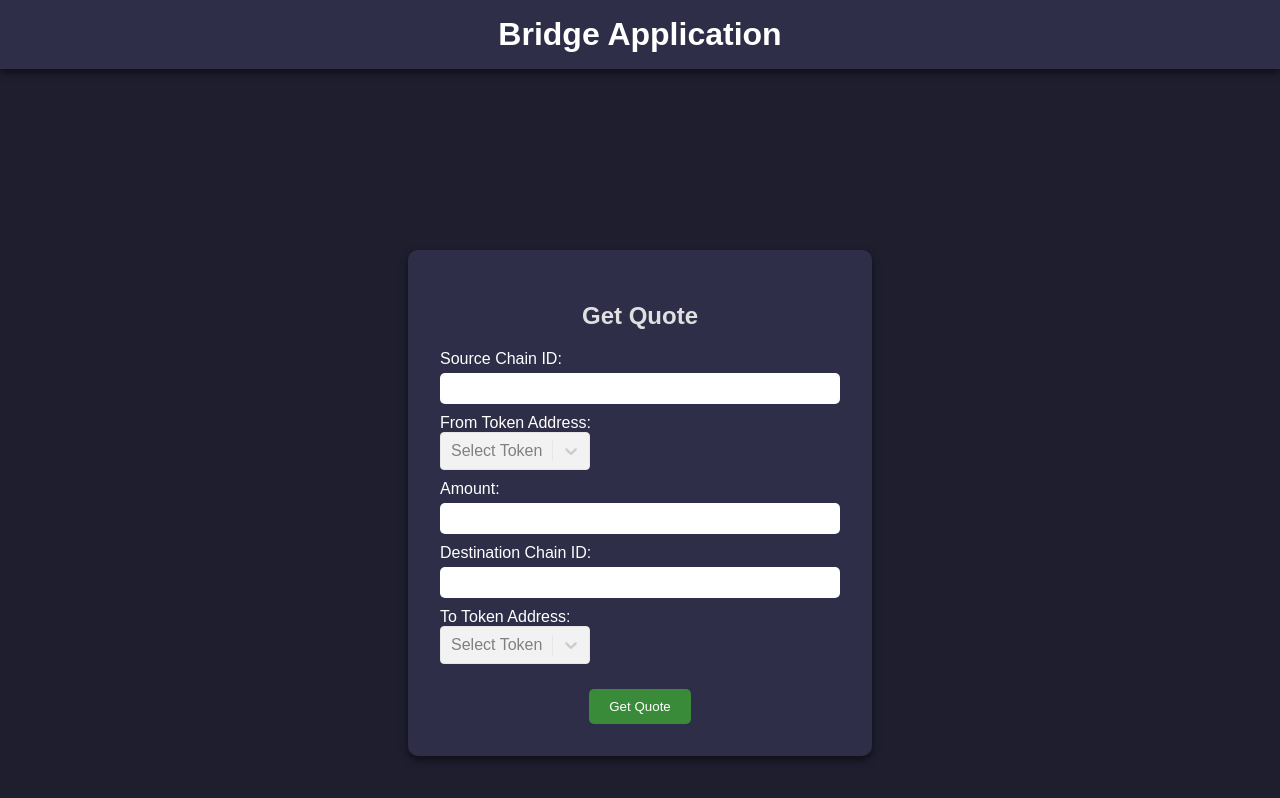
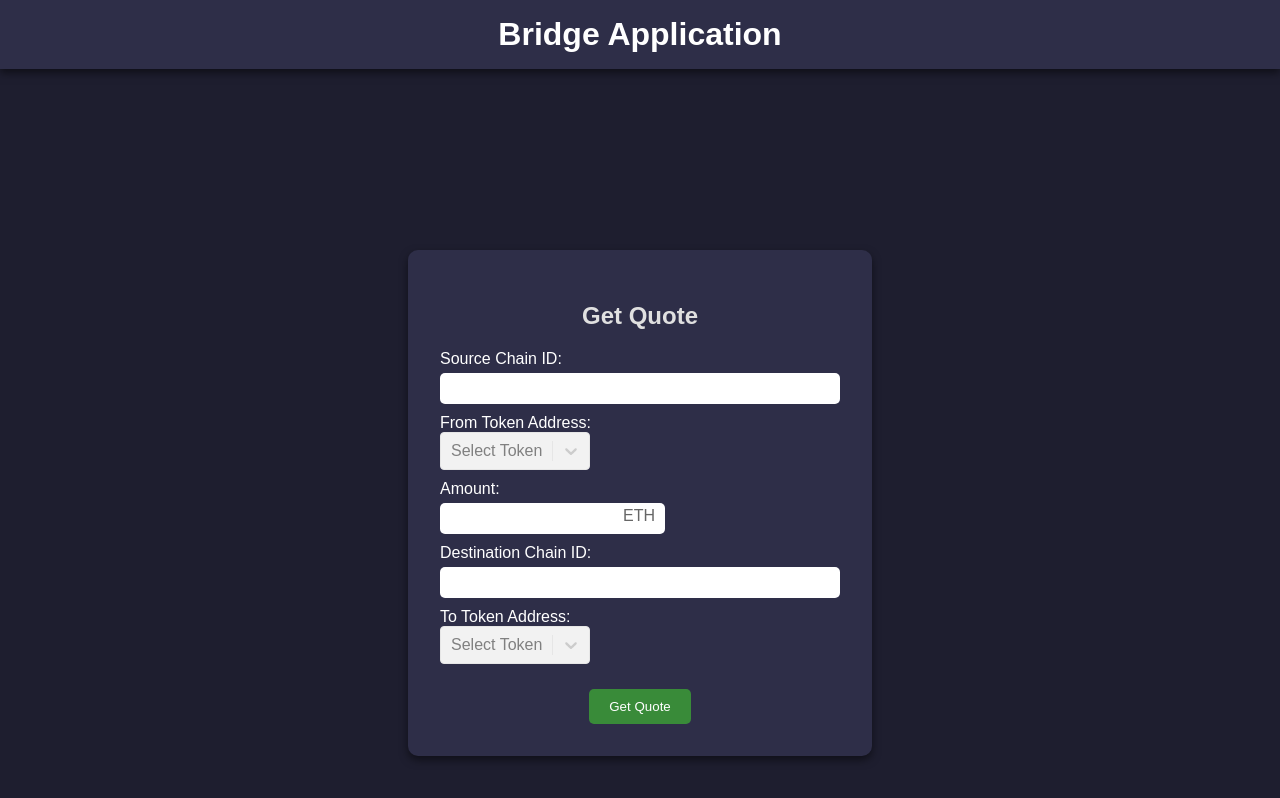
Before and after one commit to vermarishabh0303/bridge, a React (Create React App) app in the folder bridge-frontend/: page / in a window 1280 px wide. Shown: the top 798 px of the page. Built offline with nearby package versions, Linux system fonts and the light colour scheme; the HTML template or start-up script is replaced by a standard one.

Commit message:
"Convert amount from WEI to ETH.  Handle Same Source and Destination Chain."

```diff
--- a/bridge-frontend/src/components/Quotation/Quotation.js
+++ b/bridge-frontend/src/components/Quotation/Quotation.js
@@ -18,6 +18,8 @@ const Quotation = () => {
             throw new Error("Quotation failed: " + (quoteData.msg || "Unknown error"));
         }
 
+        const estimatedGasInEth = (quoteData.estimatedGas / 10 ** 18).toFixed(18);
+
         return (
             <div>
                 <h2>Quotation Details</h2>
@@ -27,7 +29,7 @@ const Quotation = () => {
                 <p><strong>From Token Value:</strong> {quoteData.fromTokenValue}</p>
                 <p><strong>To Token Value:</strong> {quoteData.toTokenValue}</p>
                 <p><strong>Estimated Transfer Time:</strong> {quoteData.estimatedTransferTime} seconds</p>
-                <h3><strong>Estimated Gas:</strong> {quoteData.estimatedGas}</h3>
+                <h3><strong>Estimated Gas:</strong> {estimatedGasInEth} ETH</h3>
                 <button onClick={() => navigate('/transactionParams')}>Bridge</button>
             </div>
         );
--- a/bridge-frontend/src/components/QuoteForm/QuoteForm.css
+++ b/bridge-frontend/src/components/QuoteForm/QuoteForm.css
@@ -43,3 +43,21 @@ button:disabled {
     background-color: rgb(57, 139, 57);
     cursor: not-allowed;
 }
+
+.amount-container {
+    position: relative;
+    display: flex;
+    align-items: center;
+}
+
+.amount-container input {
+    flex: 1;
+    padding-right: 40px; /* Adjust as needed */
+}
+
+.amount-unit {
+    position: absolute;
+    right: 10px; /* Adjust as needed */
+    pointer-events: none;
+    color: #666; /* Adjust color as needed */
+}
--- a/bridge-frontend/src/components/QuoteForm/QuoteForm.js
+++ b/bridge-frontend/src/components/QuoteForm/QuoteForm.js
@@ -16,12 +16,16 @@ const QuoteForm = () => {
     const [filteredSrcTokens, setFilteredSrcTokens] = useState([]);
     const [filteredDestTokens, setFilteredDestTokens] = useState([]);
     const [loading, setLoading] = useState(false); // Add loading state
+    const [loadingSrcTokens, setLoadingSrcTokens] = useState(false);
+    const [loadingDestTokens, setLoadingDestTokens] = useState(false);
     const navigate = useNavigate();
 
     useEffect(() => {
         const fetchAndFilterTokens = async () => {
+            setLoadingSrcTokens(true);
             const filteredTokens = await filterTokensByChainId(formData.srcChainId);
             setFilteredSrcTokens(filteredTokens);
+            setLoadingSrcTokens(false);
         };
         if (formData.srcChainId) {
             fetchAndFilterTokens();
@@ -30,13 +34,18 @@ const QuoteForm = () => {
 
     useEffect(() => {
         const fetchAndFilterTokens = async () => {
-            const filteredTokens = await filterTokensByChainId(formData.destChainId);
-            setFilteredDestTokens(filteredTokens);
+            setLoadingDestTokens(true);
+            if (formData.destChainId) {
+                let filteredTokens = await filterTokensByChainId(formData.destChainId);
+                if (formData.srcChainId === formData.destChainId) {
+                    filteredTokens = filteredTokens.filter(token => token.value !== formData.fromTokenAddress);
+                }
+                setFilteredDestTokens(filteredTokens);
+            }
+            setLoadingDestTokens(false);
         };
-        if (formData.destChainId) {
-            fetchAndFilterTokens();
-        }
-    }, [formData.destChainId]);
+        fetchAndFilterTokens();
+    }, [formData.destChainId, formData.fromTokenAddress]);
 
     const handleChange = (e) => {
         setFormData({ ...formData, [e.target.name]: e.target.value });
@@ -51,12 +60,14 @@ const QuoteForm = () => {
         // Handling the submit logic here, like calling the backend API
         setLoading(true);
         const { srcChainId, fromTokenAddress, amount, destChainId, toTokenAddress } = formData;
+        const amountInWei = (parseFloat(amount) * 10 ** 18).toString(); // Convert amount to wei
+        console.log("amountInWei: ", amountInWei)
         try {
             const response = await axios.get(`https://open-api.xy.finance/v1/quote`, {
                 params: {
                     srcChainId,
                     fromTokenAddress,
-                    amount,
+                    amount: amountInWei,
                     destChainId,
                     toTokenAddress
                 }
@@ -111,13 +122,16 @@ const QuoteForm = () => {
                         onChange={handleSelectChange}
                         components={{ SingleValue: customSingleValue, Option: customOption }}
                         placeholder="Select Token"
-                        noOptionsMessage={() => "No tokens available"}
+                        noOptionsMessage={() => loadingSrcTokens ? "Fetching tokens..." : "No tokens available"} // Conditionally display message
                         isDisabled={!formData.srcChainId}
                     />
                 </label>
                 <label>
                     Amount:
-                    <input type="text" name="amount" value={formData.amount} onChange={handleChange} required />
+                    <div className="amount-container">
+                        <input type="text" name="amount" value={formData.amount} onChange={handleChange} required />
+                        <span className="amount-unit">ETH</span>
+                    </div>
                 </label>
                 <label>
                     Destination Chain ID:
@@ -131,7 +145,7 @@ const QuoteForm = () => {
                         onChange={handleSelectChange}
                         components={{ SingleValue: customSingleValue, Option: customOption }}
                         placeholder="Select Token"
-                        noOptionsMessage={() => "No tokens available"}
+                        noOptionsMessage={() => loadingDestTokens ? "Fetching tokens..." : "No tokens available"}
                         isDisabled={!formData.destChainId}
                     />
                 </label>
```
